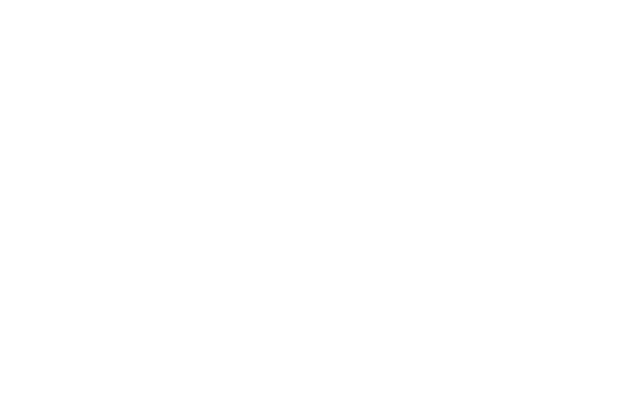
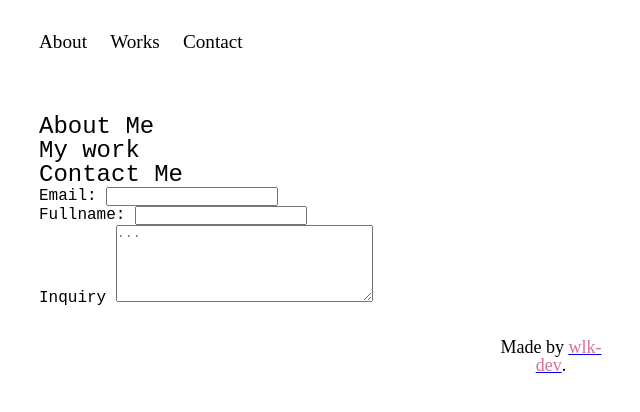
Before and after one commit to wlk-dev/portfolio, a plain HTML site: page index.html in a window 1280 px wide. Shown: the whole page, without its empty margins (89-729 px from the left). Drawn offline with Linux system fonts and the light colour scheme.

Commit message:
general html layout + some css styling

```diff
--- a/assets/css/style.css
+++ b/assets/css/style.css
@@ -0,0 +1,48 @@
+* {
+    box-sizing: border-box;
+    padding: 0;
+    margin: 0;
+    font-family: 'Courier New', Courier, monospace;
+}
+
+main {
+    padding: 2em 10%;
+}
+
+header {
+    padding: 2em 10%;
+}
+
+header nav a {
+    margin-right: 1em;
+    font-size: larger;
+    text-decoration: none;
+    color: black;
+}
+
+h2 {
+    font-size: x-large;
+}
+
+
+
+
+/* Footer Styling */
+
+footer {
+    margin: 0 45%;
+    text-align: center;
+}
+
+footer h2 {
+    font-size: 18px;
+}
+
+footer small {
+    font-size: 16px
+}
+
+#dev-name {
+    color: palevioletred;
+    font-weight: 500;
+}
--- a/index.html
+++ b/index.html
@@ -11,25 +11,51 @@
 <body>
     <header>
         <nav>
-            <a href=""></a>
-            <a href=""></a>
-            <a href=""></a>
+            <a href="#about">About</a>
+            <a href="#work">Works</a>
+            <a href="#contact">Contact</a>
         </nav>
     </header>
 
     <main>
-        <section></section> <!-- about -->
-        <section></section> <!-- work -->
-        <section></section> <!-- contact -->
+        <section id="about">
+            <h2>About Me</h2>
+        </section>
+
+        <section id="work">
+            <h2>My work</h2>
+        </section>
+
+        <section id="contact">
+            <form action="">
+                <fieldset>
+
+                    <h2>Contact Me</h2>
+                    <section id="email">
+                        <label>Email: </label>
+                        <input type="email" required />
+                    </section>
+
+                    <section id="name">
+                        <label>Fullname: </label>
+                        <input type="text" required />
+                    </section>
+
+                    <section>
+                        <label for="inquiries">Inquiry</label>
+                        <textarea name="" id="inquiries" cols="30" rows="5" placeholder="..."></textarea>
+                    </section>
+
+                </fieldset>
+            </form>
+
+        </section>
     </main>
 
-    <aside>
-
-    </aside>
-
-
     <footer>
-
+        <h2>
+            Made by <a href="https://github.com/wlk-dev" target="_blank"><span id="dev-name">wlk-dev</span></a>.
+        </h2>
     </footer>
 
 </body>
```
